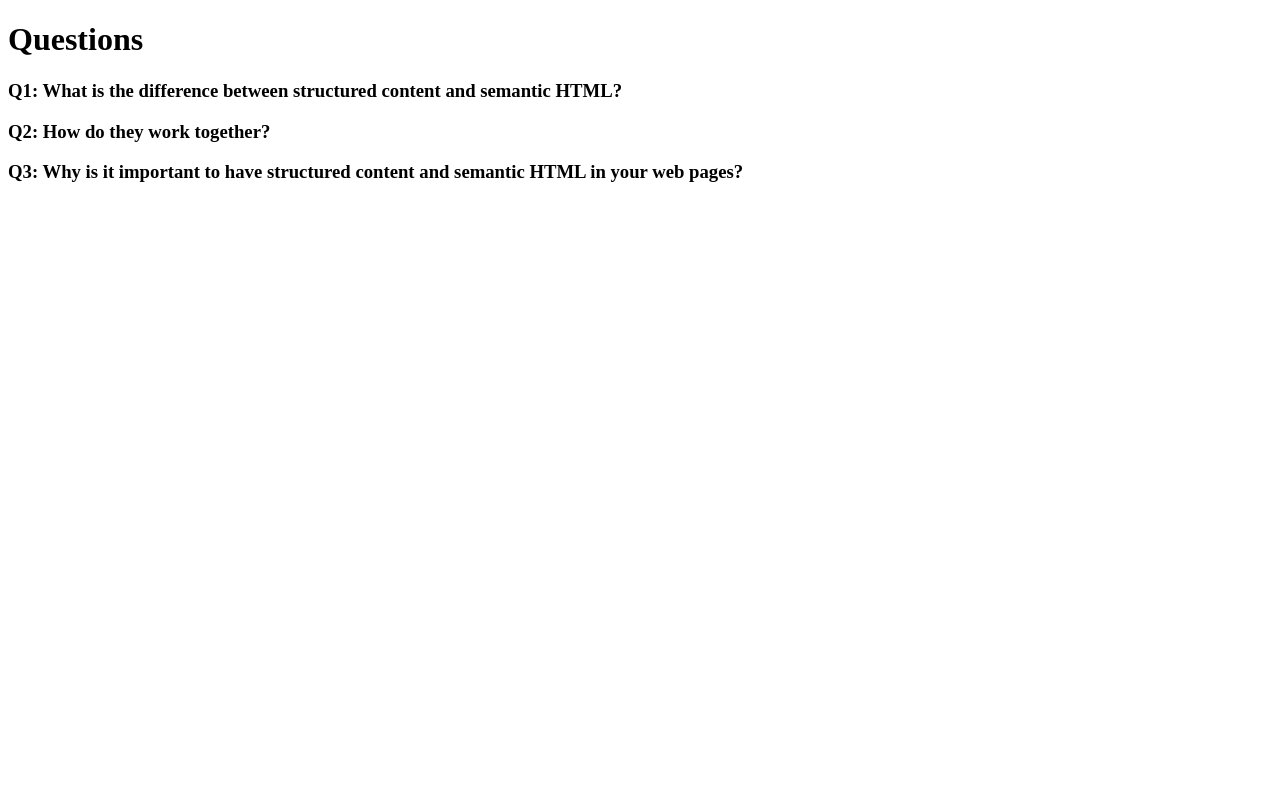
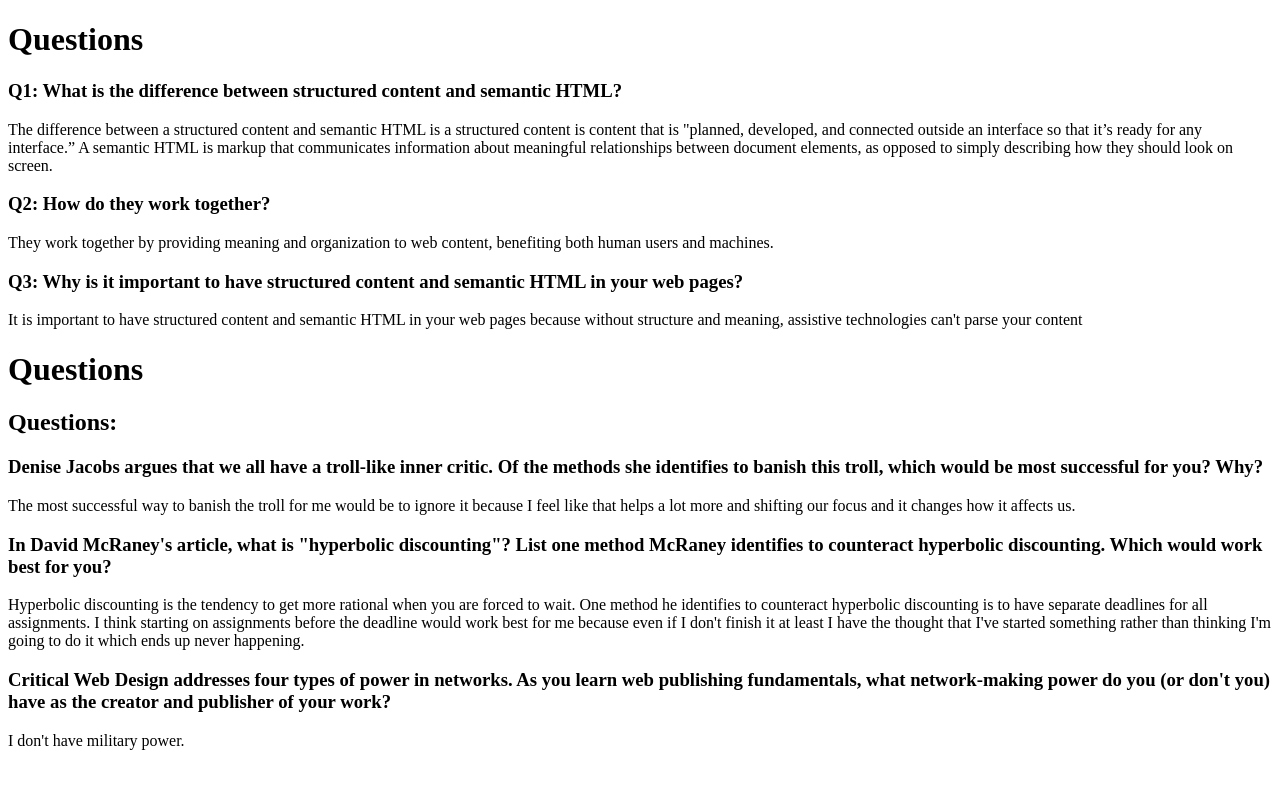
Before and after one commit to SonalSatapathy/sonal-is1, a plain HTML site: page asg2/index.html in a window 1280 px wide. Drawn offline with Linux system fonts and the light colour scheme.

Commit message:
index.html

```diff
--- a/asg2/index.html
+++ b/asg2/index.html
@@ -10,17 +10,34 @@
 
 <h3>Q1: What is the difference between structured content and semantic HTML?</h3>
 
-<p></p>
+<p>The difference between a structured content and semantic HTML is a structured content is content that is "planned, developed, and connected outside an interface so that it’s ready for any interface.” A semantic HTML is markup that communicates information about meaningful relationships between document elements, as opposed to simply describing how they should look on screen.</p>
 
 <h3>Q2: How do they work together?</h3>
 
-<p></p>
+<p>They work together by providing meaning and organization to web content, benefiting both human users and machines.</p>
 
 <h3>Q3: Why is it important to have structured content and semantic HTML in your web pages?</h3>
 
-<p></p>
+<p>It is important to have structured content and semantic HTML in your web pages because without structure and meaning, assistive technologies can't parse your content</p>
 
 
 </body>
 
 </html>
+
+<div>
+	<h1>Questions</h1>
+	<h2>Questions:</h2>
+	<h3>Denise Jacobs argues that we all have a troll-like inner critic. Of the methods she identifies to banish this troll, which would be most successful for you? Why?</h3>
+
+	<p>The most successful way to banish the troll for me would be to ignore it because I feel like that helps a lot more and shifting our focus and it changes how it affects us.</p>
+
+	<h3>In David McRaney's article, what is "hyperbolic discounting"? List one method McRaney identifies to counteract hyperbolic discounting. Which would work best for you?</h3>
+
+	<p>Hyperbolic discounting is the tendency to get more rational when you are forced to wait. One method he identifies to counteract hyperbolic discounting is to have separate deadlines for all assignments. I think starting on assignments before the deadline would work best for me because even if I don't finish it at least I have the thought that I've started something rather than thinking I'm going to do it which ends up never happening.</p>
+
+	<h3>Critical Web Design addresses four types of power in networks. As you learn web publishing fundamentals, what network-making power do you (or don't you) have as the creator and publisher of your work?</h3>
+
+	<p>I don't have military power.</p>
+
+</div>
```
